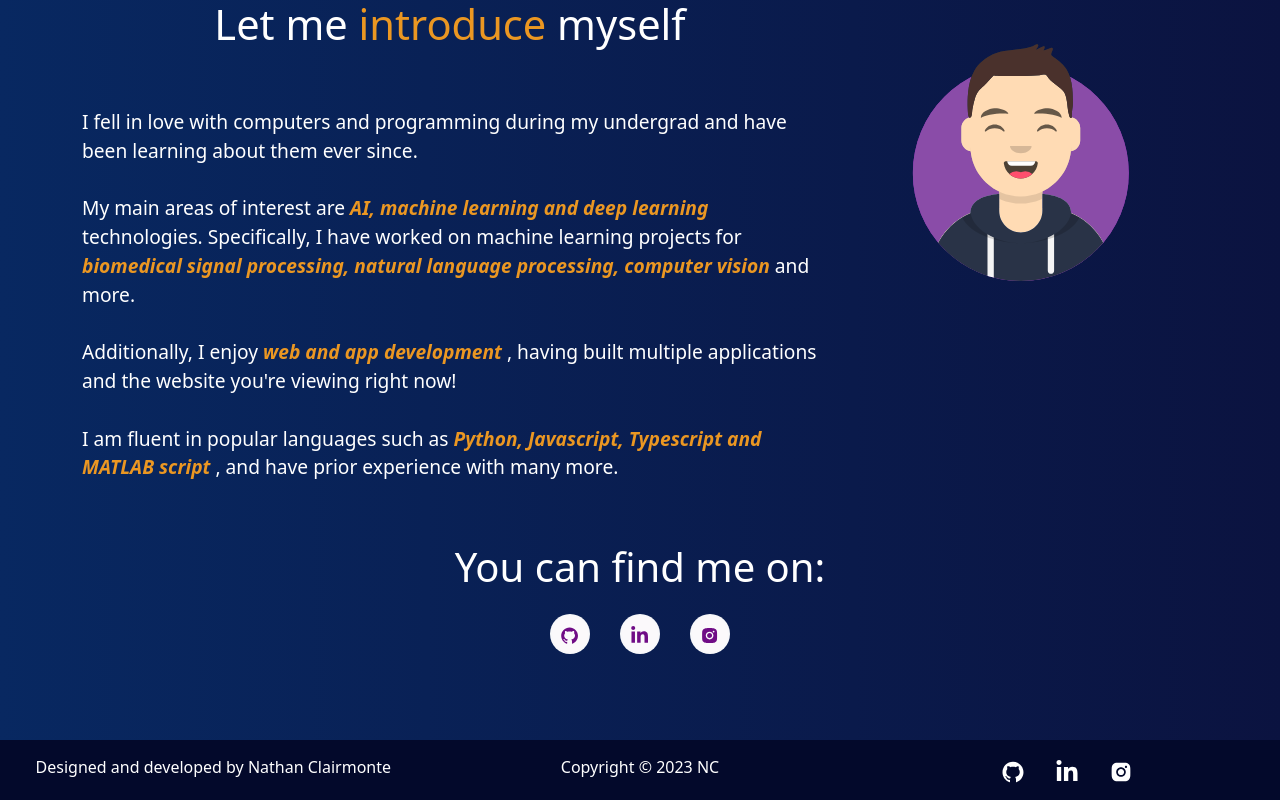
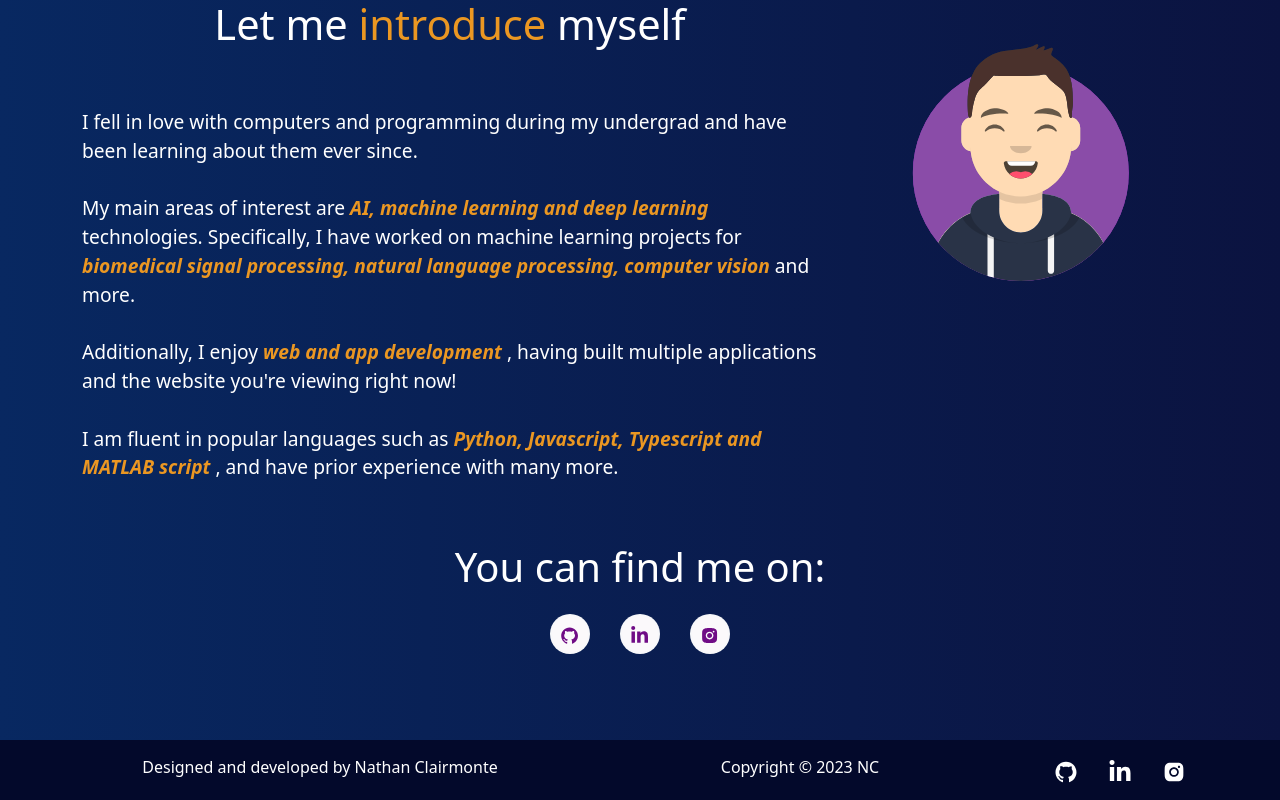
Before and after one commit to nathanclairmonte/percy, a React (Create React App) app: page / in a window 1280 px wide. Shown: the part 876-1676 px from the top of the page. Built offline with nearby package versions, Linux system fonts and the light colour scheme.

Commit message:
small footer styling changes

```diff
--- a/src/components/Footer/Footer.css
+++ b/src/components/Footer/Footer.css
@@ -4,6 +4,11 @@
     padding-top: 10px !important;
     padding-bottom: 8px !important ;
 }
+
+/* .footer-content {
+    display: flex;
+    justify-content: center;
+} */
 
 .footer-copyright {
     text-align: center !important;
--- a/src/components/Footer/Footer.js
+++ b/src/components/Footer/Footer.js
@@ -12,14 +12,18 @@ const Footer = () => {
 
     return (
         <Container fluid className="footer">
-            <Row>
-                <Col md={4} className="footer-copyright">
+            <Row className="footer-content">
+                <Col md={6} className="footer-copyright">
                     <h3>Designed and developed by Nathan Clairmonte</h3>
                 </Col>
-                <Col md={4} className="footer-copyright">
+                <Col md={3} className="footer-copyright">
                     <h3>Copyright © {year} NC</h3>
                 </Col>
-                <Col md={4} className="footer-body">
+                {/* <Col md={9} className="footer-copyright">
+                    <h3>Designed and developed by Nathan Clairmonte</h3>
+                    <h3>Copyright © {year} NC</h3>
+                </Col> */}
+                <Col md={3} className="footer-body">
                     <ul className="footer-icons-list">
                         <li className="social-icons">
                             <a
```
